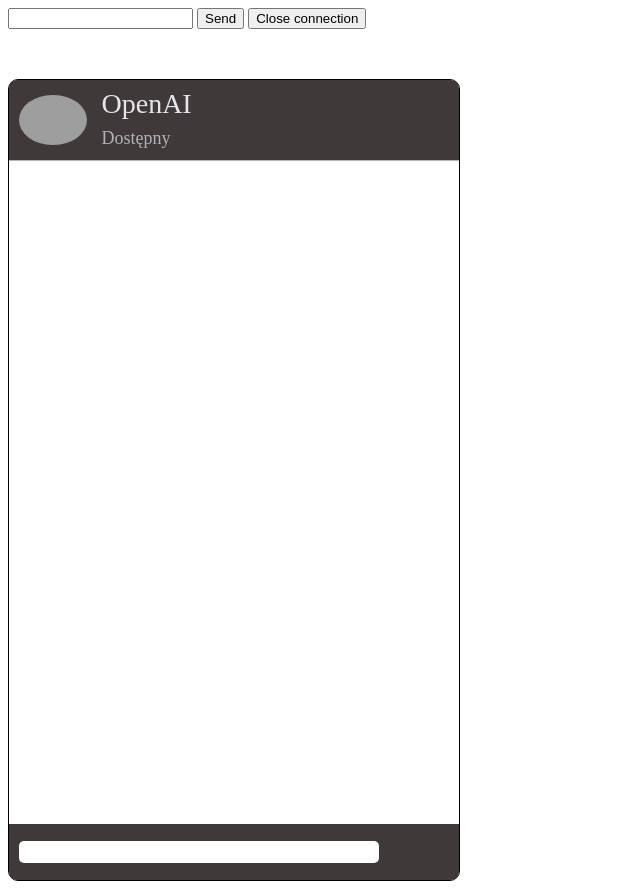
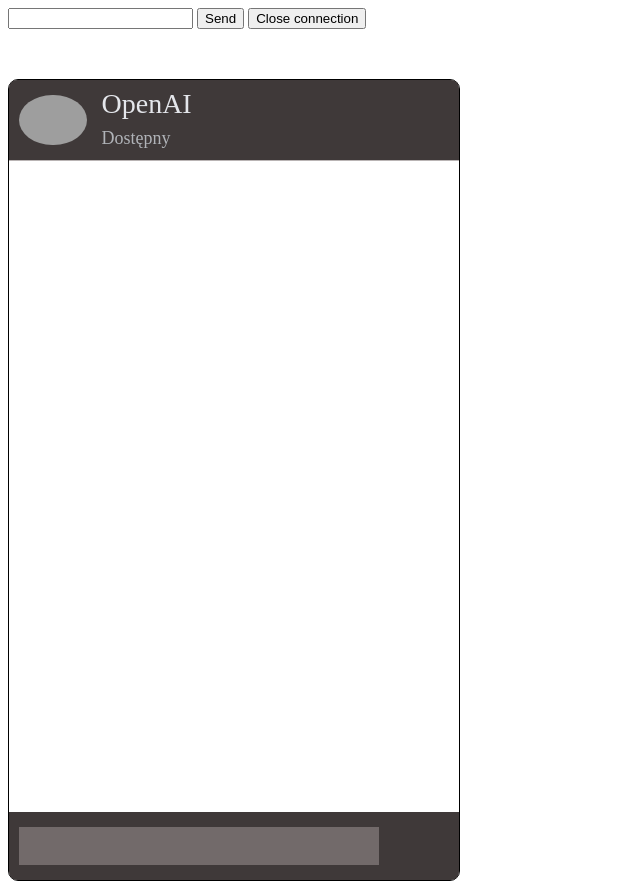
Before and after one commit to TheLocagus/Svelte-ChatProject, a SvelteKit app: page / in a window 1280 px wide. Shown: the whole page, without its empty margins (0-640 px from the left). Built offline with nearby package versions, Linux system fonts and the light colour scheme; no server answers; grey boxes are pictures that could not be loaded.

Commit message:
feat(2): added custom textarea

```diff
--- a/src/components/ChatSendMessageField/ChatSendMessageField.svelte
+++ b/src/components/ChatSendMessageField/ChatSendMessageField.svelte
@@ -1,22 +1,71 @@
 <script lang="ts">
+    import { createEventDispatcher } from "svelte";
 
-    const changeSize = () => {
-        const textarea = document.querySelector('textarea');
-            if (textarea) {
-                textarea.style.height = 'auto';
-                textarea.style.height = `${textarea.scrollHeight}px`;
-    }}
+
+    let value = '';
+
+    const dispatch = createEventDispatcher()
+
+    const handleCustomTextarea = (e: Event) => {
+        const div = e.target as HTMLDivElement;
+
+        if(!div.style.maxWidth){
+            div.style.maxWidth = div.scrollWidth.toString() + 'px';
+        }
+
+        value = div.innerText;
+    }
+
+    const handlePaste = (e: ClipboardEvent) => {
+        e.preventDefault();
+
+        const div = e.target as HTMLDivElement;
+        if(!div.style.maxWidth){
+            div.style.maxWidth = div.scrollWidth.toString() + 'px';
+        }
+
+        const clipboardData = e.clipboardData;
+        const pastedText = clipboardData?.getData('text/plain') ?? '';
+
+        const selection = window.getSelection();
+        if (!selection || !selection.rangeCount) return;
+        selection.deleteFromDocument();
+        selection.getRangeAt(0).insertNode(document.createTextNode(pastedText));
+        selection.collapseToEnd();
+    }
 
 </script>
 
 <div class="chat-send-message-field">
     <div class="input-field">
-            <textarea on:input={() => changeSize()} rows={1} style="max-height: 100px"></textarea>
+        <div class="custom-textarea-wrapper">
+            <div class="custom-textarea" contenteditable=true  on:input={(e) => handleCustomTextarea(e)} on:paste={e => handlePaste(e)}/>
+        </div>
     </div>
     <div class="send-btn-field"></div>
 </div>
 
 <style>
+    .custom-textarea-wrapper {
+        width: 100%;
+        padding: 10px 10px;
+        background-color: #726a6a;
+    }
+
+    .custom-textarea {
+        max-height: 120px;
+        width: 100%;
+        background-color: #726a6a;
+        color: #E4E6EB;
+        outline: none;
+        overflow-y: auto;
+        cursor: pointer;
+    }
+
+    .custom-textarea :global(div) {
+        cursor: text;
+    }
+
     .chat-send-message-field {
         display: flex;
         background-color: #3f3939;
@@ -32,29 +81,17 @@
         padding: 15px 10px;
     }
 
-    .input-field textarea {
-        padding: 0;
-        width: 100%;
-        height: 22px;
+    .custom-textarea::-webkit-scrollbar {
+        background-color: #222;
+        width: 10px;
         border-radius: 5px;
-        border: none;
-        outline: none;
-        resize: none;
-        line-height: 22px;
-        /* overflow: hidden; */
 
     }
 
-    textarea::-webkit-scrollbar {
-        background-color: aqua;
-        width: 5px;
-        position: absolute;
-    }
+    .custom-textarea::-webkit-scrollbar-thumb {
+        border-radius: 5px;
+        background-color: #444;
 
-    textarea::-webkit-scrollbar-thumb {
-        border-radius: 5px;
-
-        background-color: red;
 
     }
 
```
